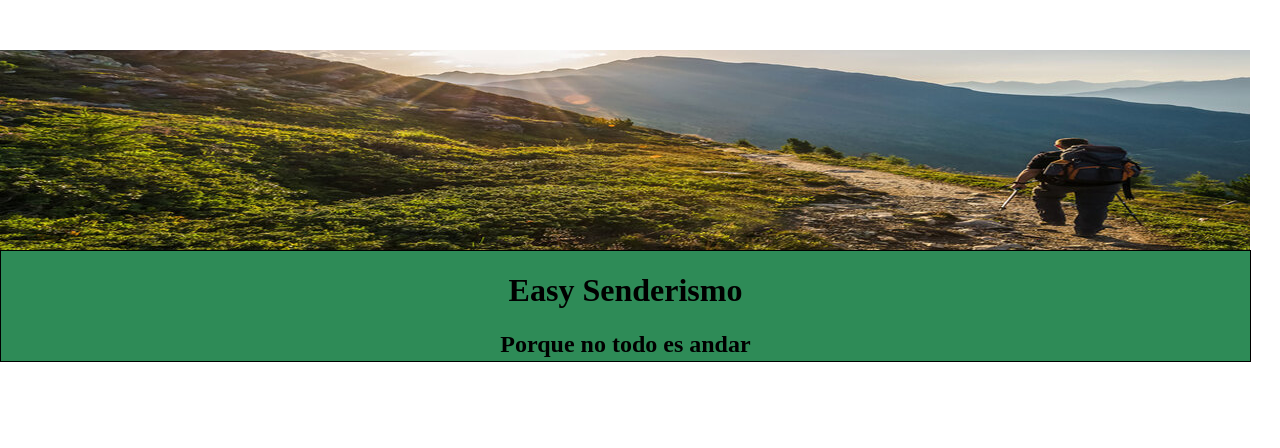
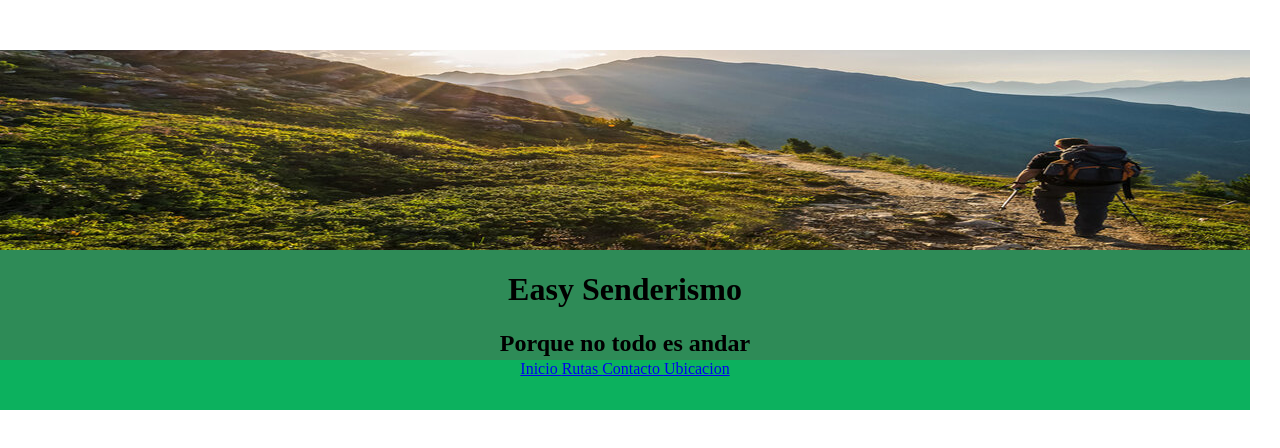
Before and after one commit to Dmorga1/Dmorga1.github.io, a plain HTML site: page index.html in a window 1280 px wide. Drawn offline with Linux system fonts and the light colour scheme.

Commit message:
creado la barra de navegacion

```diff
--- a/index.html
+++ b/index.html
@@ -13,21 +13,27 @@
       <div
         style="position:absolute; left:0px; top:50px; width: 1250px;height: 200px; text-align: center;background-color: darkolivegreen;">
         <img src="imagenes\senderismo-redes.jpg" alt="senderismo" width="1250px" height="200px">
-        <div style="border: 1px solid black; position:absolute; left:0px; top:200px; width: 1249px;height: 110px; text-align: center;
-                background-color: seagreen;">
+        <div style="position:absolute; left:0px; top:200px; width: 1250px;height: 110px; text-align: center;
+          background-color: seagreen;">
           <h1>
             Easy Senderismo
             <h2>
               Porque no todo es andar
             </h2>
           </h1>
+        </div>
+      </div>
+      <div>
+        <div
+          style="position:absolute; left:0px; top:360px; width: 1250px;height: 50px; text-align: center;background-color: rgb(12, 177, 94);">
+          <a href="index.html             "> Inicio </a>
+          <a href="rutas.html"> Rutas </a>
+          <a href="contacto.html"> Contacto </a>
+          <a href="ubicacion.html"> Ubicacion </a>
+
+        </div>
 
 
-        </div>
-        <div>
-
-
-        </div>
 
 
 
```
Also changed, not shown: 1 other file.
